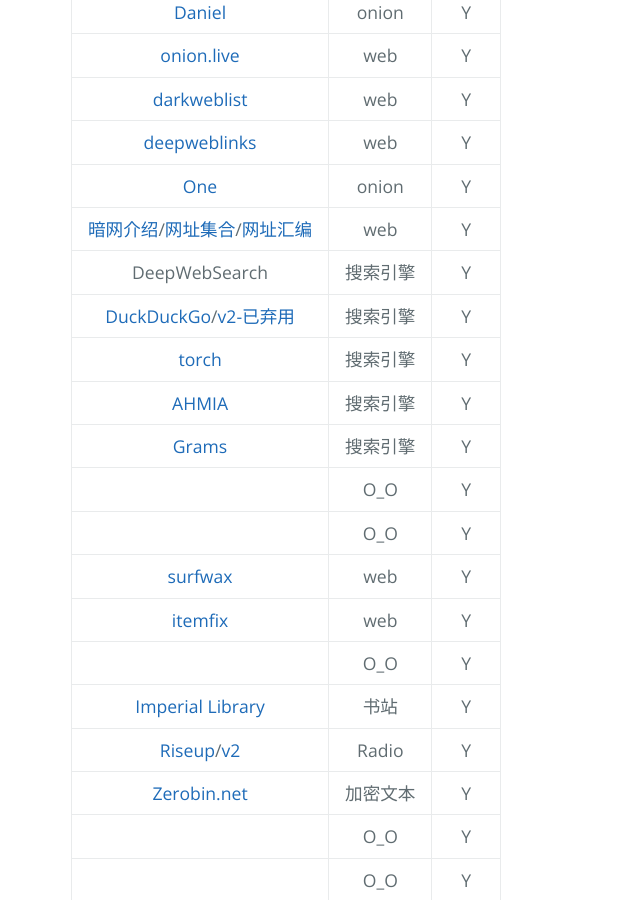
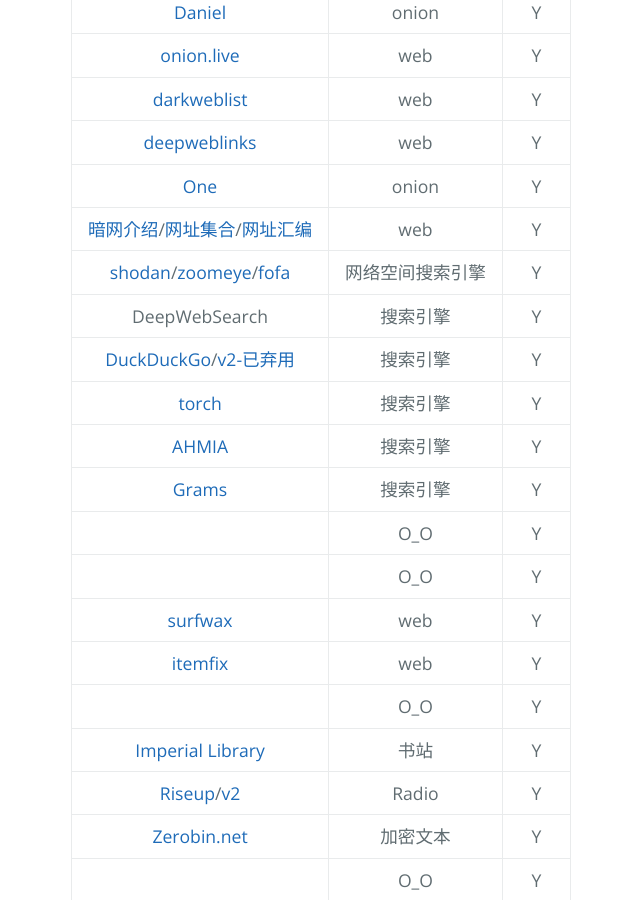
Before and after one commit to AmbroseRen/test, a Jekyll site: the page built from Doc/Tools/Tor.md, in a window 1280 px wide and 900 px high, scrolled down 976 px. Shown: the whole window, without its empty margins (153-793 px from the left). Built offline with Jekyll 4.4.1, drawn with Linux system fonts in a browser that asks for light colours; our own code applies the rules of GitHub Pages for plain Markdown files; the repository's description, which GitHub fills in, is left out.

Commit message:
Update Tor.md

```diff
--- a/Doc/Tools/Tor.md
+++ b/Doc/Tools/Tor.md
@@ -36,6 +36,7 @@
 | [deepweblinks](https://deepweblinks.net/) | web | Y |
 | [One](http://torlinkbgs6aabns.onion/) | onion | Y |
 | [暗网介绍](https://deemocean.com/2018/12/26/hidden-web/)/[网址集合](https://ibz.bz/2018/11/29/730087.html)/[网址汇编](https://uzzz.org/2018/08/29/5f76d7216ee1be2fefb2881d5ef55578.html) | web | Y |
+| [shodan](https://www.shodan.io/)/[zoomeye](https://www.zoomeye.org/)/[fofa](https://fofa.so/) | 网络空间搜索引擎 | Y |
 | DeepWebSearch | 搜索引擎 | Y |
 | [DuckDuckGo](https://duckduckgogg42xjoc72x3sjasowoarfbgcmvfimaftt6twagswzczad.onion/)/[v2-已弃用](https://3g2upl4pq6kufc4m.onion/) | 搜索引擎 | Y |
 | [torch](http://xmh57jrknzkhv6y3ls3ubitzfqnkrwxhopf5aygthi7d6rplyvk3noyd.onion/cgi-bin/omega/omega) | 搜索引擎 | Y |
```
